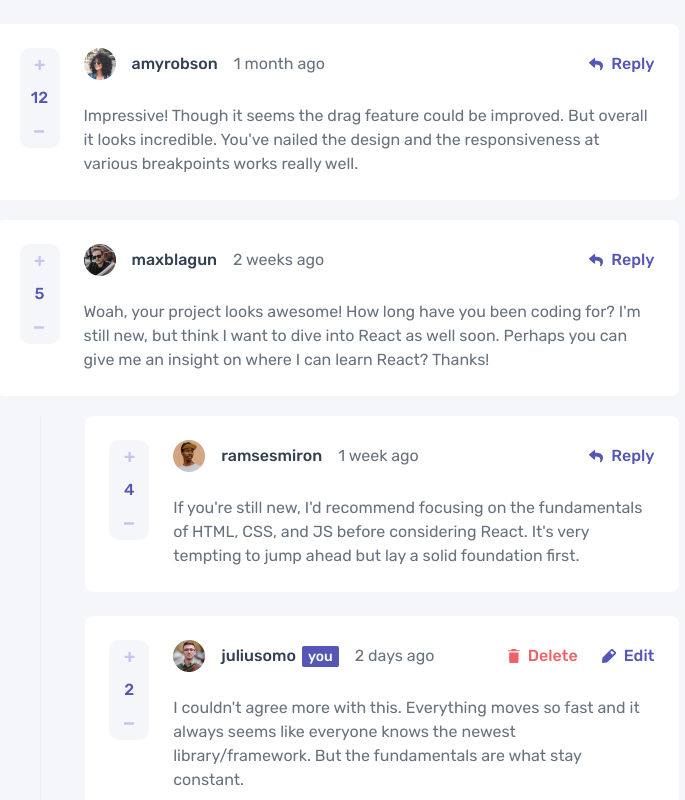
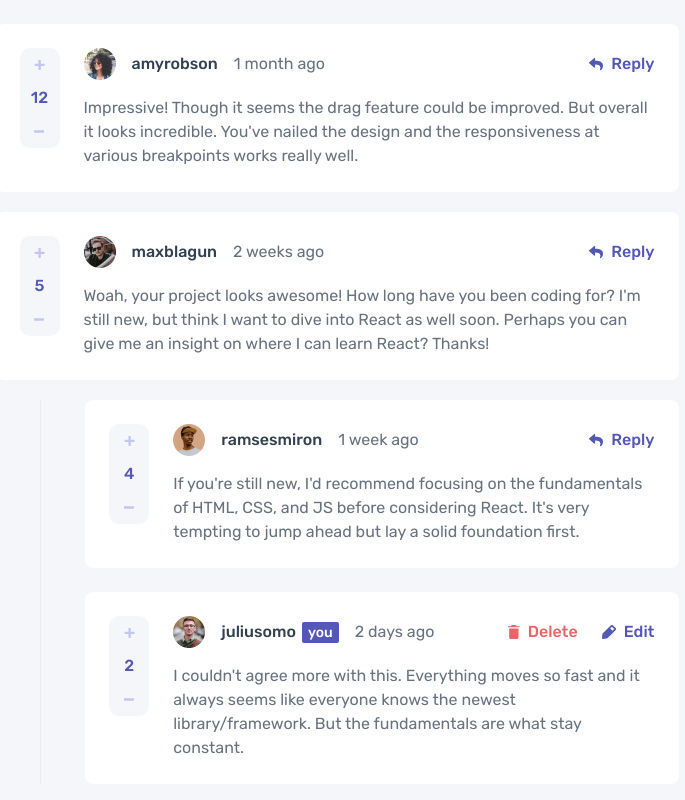
Before and after one commit to kangalio/frontendmentor-solutions, a React (Create React App) app: page / in a window 1280 px wide. Shown: the top 800 px of the page, without its empty margins (303-988 px from the left). Built offline with nearby package versions, Linux system fonts and the light colour scheme.

Commit message:
Revert accidental gap change
Ein Opfer der 24px Gleichschaltung

```diff
--- a/src/CommentCard.module.css
+++ b/src/CommentCard.module.css
@@ -11,7 +11,8 @@
   padding: 24px;
 
   display: grid;
-  gap: 24px;
+  row-gap: 16px;
+  column-gap: 24px;
   grid-template-rows: auto 1fr;
   grid-template-columns: auto 1fr auto;
   grid-template-areas:
```
